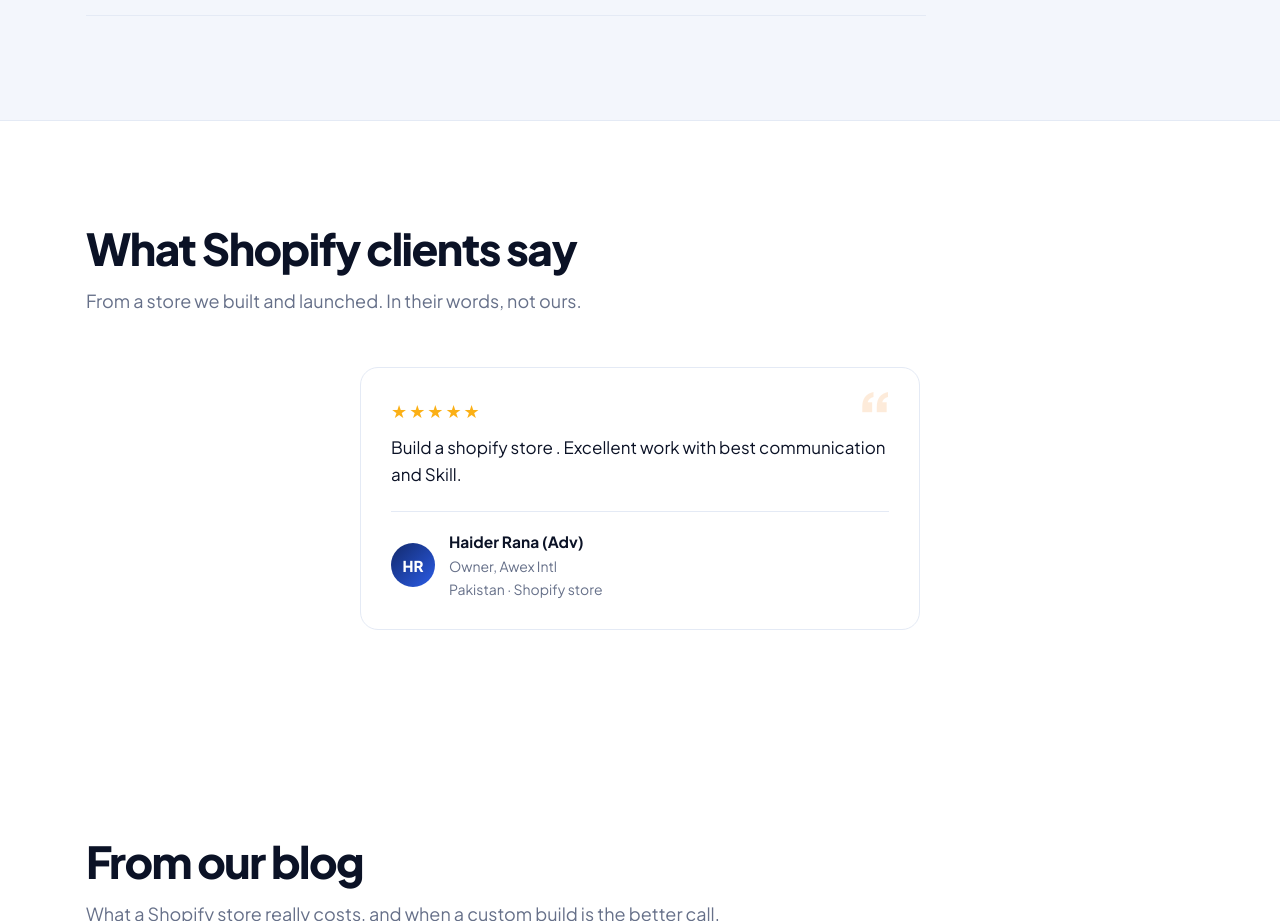
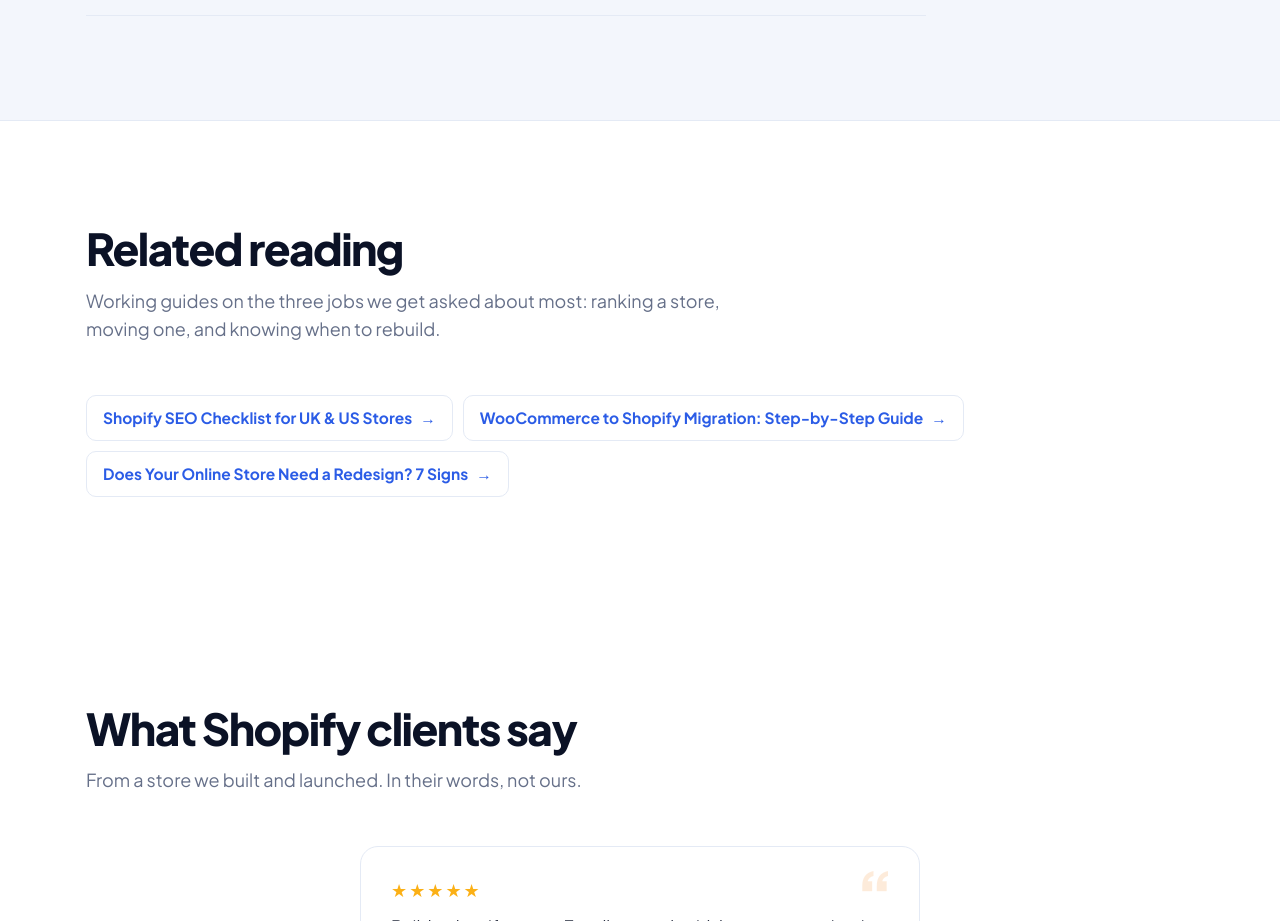
Before and after one commit to startofpakistan1-svg/sop-website, a Next.js app: page /shopify-development in a window 1280 px wide. Shown: the part 9420-10341 px from the top of the page. Built offline with nearby package versions, Linux system fonts and the light colour scheme.

Commit message:
Add internal links to Shopify blog posts

```diff
--- a/src/app/ecommerce-website-development/page.js
+++ b/src/app/ecommerce-website-development/page.js
@@ -328,7 +328,9 @@
               you sell now, rebuild by hand, redirect every old URL, and launch
               with the rankings intact. If the honest answer is that the
               current platform is fine and only the design needs work, we
-              say so.
+              say so. If you are still deciding, our guide to the{" "}
+              <Link href="/blog/online-store-redesign-signs">seven signs a store needs a redesign</Link>{" "}
+              is a useful place to start.
             </p>
           </div>
         </div>
--- a/src/app/shopify-development/page.js
+++ b/src/app/shopify-development/page.js
@@ -456,6 +456,16 @@
         </div>
       </section>
 
+      <BlogLinks
+        heading="Related reading"
+        slugs={[
+          "shopify-seo-checklist",
+          "woocommerce-to-shopify-migration",
+          "online-store-redesign-signs",
+        ]}
+        intro="Working guides on the three jobs we get asked about most: ranking a store, moving one, and knowing when to rebuild."
+      />
+
       <Testimonials
         heading="What Shopify clients say"
         intro="From a store we built and launched. In their words, not ours."
--- a/src/components/BlogLinks.jsx
+++ b/src/components/BlogLinks.jsx
@@ -3,7 +3,7 @@
 
 // "From our blog" block for service pages. Pass the slugs to show;
 // titles come from src/data/posts.js so they stay in sync.
-export default function BlogLinks({ slugs, intro }) {
+export default function BlogLinks({ slugs, intro, heading = "From our blog" }) {
   const items = slugs.map(getPost).filter(Boolean);
   if (!items.length) return null;
 
@@ -11,7 +11,7 @@
     <section>
       <div className="wrap">
         <div className="sec-head">
-          <h2>From our blog</h2>
+          <h2>{heading}</h2>
           {intro && <p>{intro}</p>}
         </div>
         <div className="cat-links blog-links">
--- a/src/data/posts.js
+++ b/src/data/posts.js
@@ -910,7 +910,7 @@
 Shopify's URL structure creates duplicates that you need to know about.
 
 - A product reached through a collection gets a URL containing the collection path, as well as its own direct URL. Shopify sets a canonical tag pointing to the direct one, but check your theme has not overridden it.
-- Keep product and collection handles short, readable and stable. Changing a handle changes the URL; Shopify offers to create a redirect, and you should accept.
+- Keep product and collection handles short, readable and stable. Changing a handle changes the URL; Shopify offers to create a redirect, and you should accept. The same applies at a larger scale after a platform move — see the [WooCommerce to Shopify migration guide](/blog/woocommerce-to-shopify-migration).
 - Do not let filtered or sorted collection views get indexed. Most themes handle this; check with a site search for your domain plus "sort_by".
 - If you sell on more than one marketplace, make sure the Shopify store is the canonical source of its own content.
 
@@ -1038,6 +1038,7 @@
 - Send the customer email about password resets.
 - Keep the WooCommerce site accessible privately for a few weeks, in case something was missed.
 - Watch Search Console for crawl errors and 404s daily for the first fortnight.
+- Work through the [Shopify SEO checklist](/blog/shopify-seo-checklist) once the store has settled, since a migration is a good moment to fix structure.
 
 ## Common mistakes
 
@@ -1097,13 +1098,13 @@
 
 ## 6. Search traffic is weak
 
-A store that only appears in search for its own brand name is invisible to new customers. Weak SEO often traces back to structure: thin collection pages, duplicate product descriptions, no blog, missing titles and alt text, and speed problems from sign one. A redesign is the natural moment to fix the structure, because it is far harder to bolt on afterwards.
+A store that only appears in search for its own brand name is invisible to new customers. Weak SEO often traces back to structure: thin collection pages, duplicate product descriptions, no blog, missing titles and alt text, and speed problems from sign one. A redesign is the natural moment to fix the structure, because it is far harder to bolt on afterwards. If you are on Shopify, the [Shopify SEO checklist](/blog/shopify-seo-checklist) goes through those structural problems one by one.
 
 ## 7. The platform is holding you back
 
 Sometimes the design is fine and the platform is the limit. You want a layout the theme cannot do. You need a feature no app provides. Monthly fees keep rising as apps pile up. Or the site is on a page builder that makes every change slow and every page heavy.
 
-At that point the question is not just "redesign?" but "redesign on what?" For some stores the answer is a better theme on the same platform. For others it is a bespoke ecommerce website, custom-coded around the products, with no builder and no theme underneath. Our guide to [custom websites vs Shopify themes](/blog/custom-website-vs-shopify) covers that decision.
+At that point the question is not just "redesign?" but "redesign on what?" For some stores the answer is a better theme on the same platform. For others it is a bespoke ecommerce website, custom-coded around the products, with no builder and no theme underneath. Our guide to [custom websites vs Shopify themes](/blog/custom-website-vs-shopify) covers that decision, and if the move is off WooCommerce, the [WooCommerce to Shopify migration guide](/blog/woocommerce-to-shopify-migration) sets out what it involves.
 
 ## What a redesign actually involves
 
```
